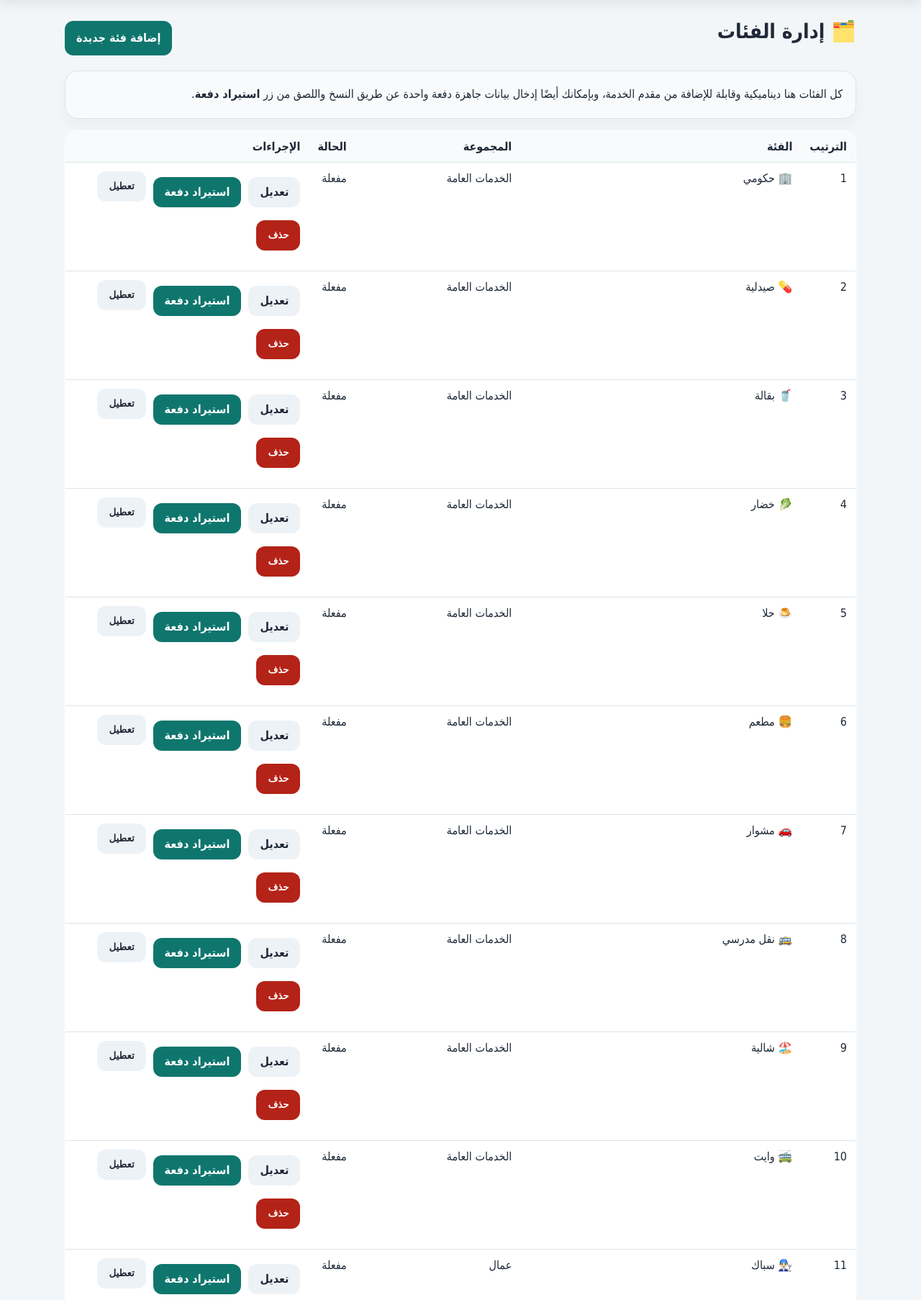
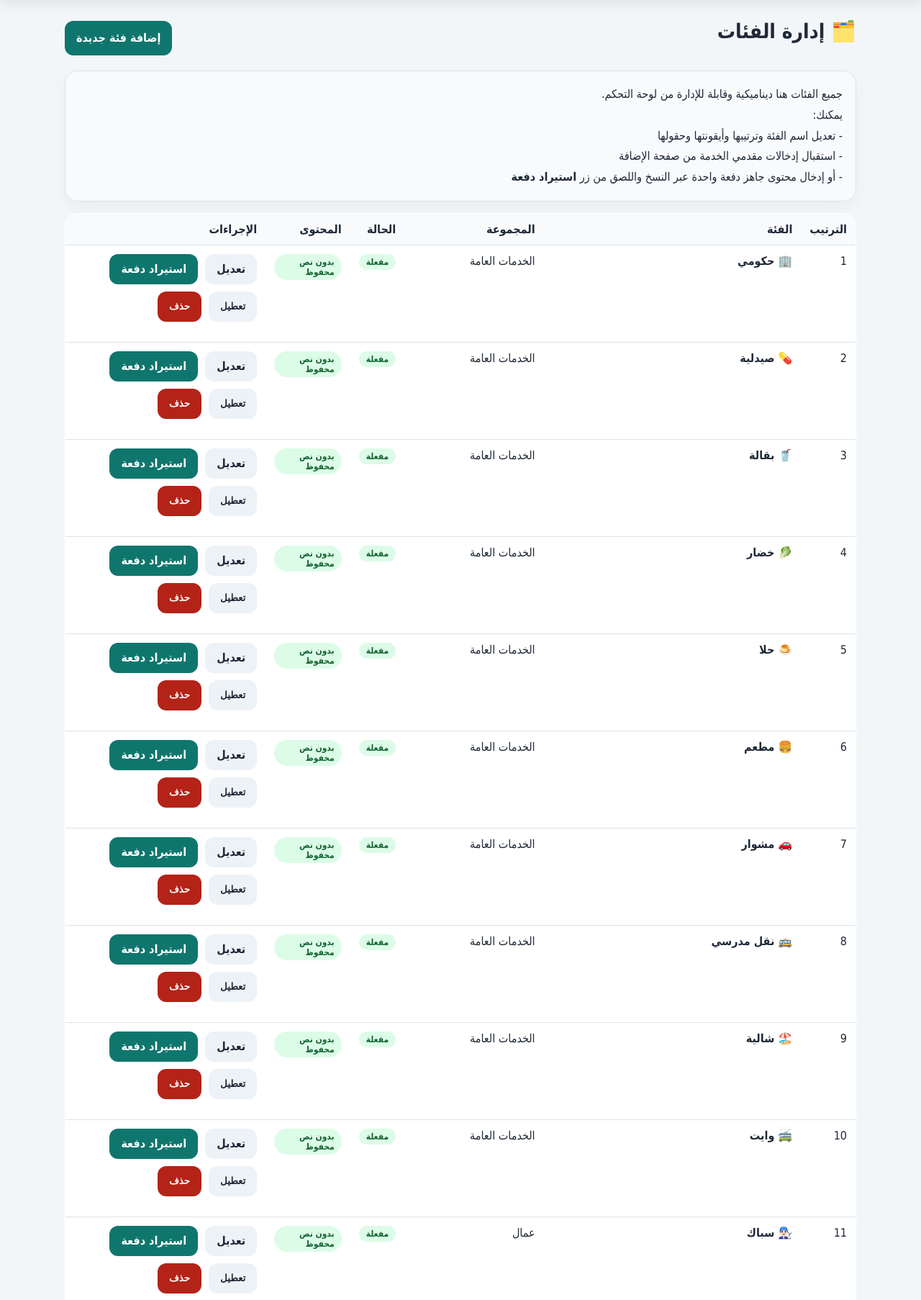
Before and after one commit to fz0fz0fz/dalil-qurain, a Flask app: page /admin/categories in a window 1280 px wide. Shown: the part 114-1920 px from the top of the page at 72% size. Run offline with Flask 3, Linux system fonts and the light colour scheme; the visitor is signed in with stand-in values (Sample User, id 1); data comes from the database, SQL or seed files in the repository.

Commit message:
Update categories.html

```diff
--- a/templates/admin/categories.html
+++ b/templates/admin/categories.html
@@ -1,5 +1,6 @@
 {% extends "base.html" %}
 {% block title %}إدارة الفئات{% endblock %}
+
 {% block content %}
 <div class="section-head">
     <h1>🗂️ إدارة الفئات</h1>
@@ -7,7 +8,12 @@
 </div>
 
 <div class="notice-box">
-    كل الفئات هنا ديناميكية وقابلة للإضافة من مقدم الخدمة، وبإمكانك أيضًا إدخال بيانات جاهزة دفعة واحدة عن طريق النسخ واللصق من زر <strong>استيراد دفعة</strong>.
+    جميع الفئات هنا ديناميكية وقابلة للإدارة من لوحة التحكم.
+    <br>
+    يمكنك:
+    <br>- تعديل اسم الفئة وترتيبها وأيقونتها وحقولها
+    <br>- استقبال إدخالات مقدمي الخدمة من صفحة الإضافة
+    <br>- أو إدخال محتوى جاهز دفعة واحدة عبر النسخ واللصق من زر <strong>استيراد دفعة</strong>
 </div>
 
 <table class="admin-table">
@@ -17,6 +23,7 @@
             <th>الفئة</th>
             <th>المجموعة</th>
             <th>الحالة</th>
+            <th>المحتوى</th>
             <th>الإجراءات</th>
         </tr>
     </thead>
@@ -24,16 +31,43 @@
         {% for cat in categories %}
         <tr>
             <td>{{ cat.display_order }}</td>
-            <td>{{ cat.icon }} {{ cat.name }}</td>
+
+            <td>
+                <strong>{{ cat.icon }} {{ cat.name }}</strong>
+            </td>
+
             <td>{{ cat.group_name or '-' }}</td>
-            <td>{{ 'مفعلة' if cat.is_active else 'معطلة' }}</td>
+
+            <td>
+                <span class="badge {{ 'badge-dynamic' if cat.is_active else 'badge-static' }}">
+                    {{ 'مفعلة' if cat.is_active else 'معطلة' }}
+                </span>
+            </td>
+
+            <td>
+                {% if cat.static_content %}
+                    <span class="badge badge-static">يوجد نص محفوظ</span>
+                {% else %}
+                    <span class="badge badge-dynamic">بدون نص محفوظ</span>
+                {% endif %}
+            </td>
+
             <td class="actions-cell">
                 <a href="{{ url_for('admin_edit_category', category_id=cat.id) }}" class="btn-secondary">تعديل</a>
-                <a href="{{ url_for('admin_bulk_import_category', category_id=cat.id) }}" class="btn-primary">استيراد دفعة</a>
+
+                <a href="{{ url_for('admin_bulk_import_category', category_id=cat.id) }}" class="btn-primary">
+                    استيراد دفعة
+                </a>
+
                 <form method="post" action="{{ url_for('admin_toggle_category', category_id=cat.id) }}">
-                    <button type="submit" class="btn-secondary">{{ 'تعطيل' if cat.is_active else 'تفعيل' }}</button>
+                    <button type="submit" class="btn-secondary">
+                        {{ 'تعطيل' if cat.is_active else 'تفعيل' }}
+                    </button>
                 </form>
-                <form method="post" action="{{ url_for('admin_delete_category', category_id=cat.id) }}" onsubmit="return confirm('سيتم حذف الفئة وكل إدخالاتها، هل أنت متأكد؟');">
+
+                <form method="post"
+                      action="{{ url_for('admin_delete_category', category_id=cat.id) }}"
+                      onsubmit="return confirm('سيتم حذف الفئة وكل إدخالاتها، هل أنت متأكد؟');">
                     <button type="submit" class="btn-danger">حذف</button>
                 </form>
             </td>
```
